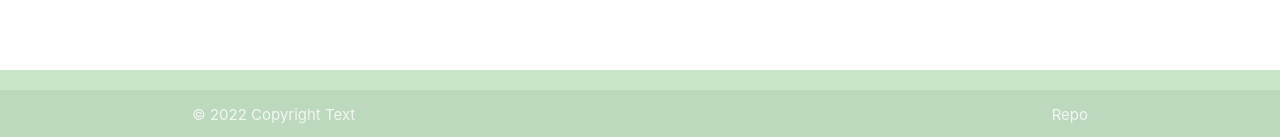
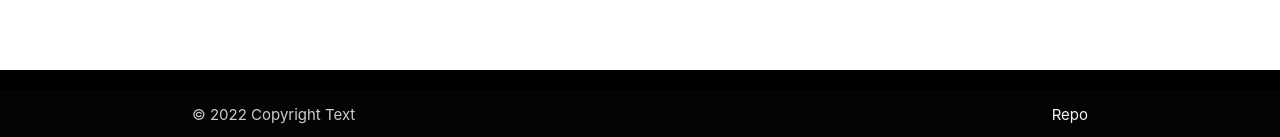
Before and after one commit to alexboagreek/react-spa-food, a React (Create React App) app in the folder react-spa-food/: page /react-spa-food/meal/1 in a window 1280 px wide. Shown: the part 660-797 px from the top of the page. Built offline with nearby package versions, Linux system fonts and the light colour scheme; no server answers.

Commit message:
feat: link to github repo && change footer color

```diff
--- a/react-spa-food/src/components/Footer.jsx
+++ b/react-spa-food/src/components/Footer.jsx
@@ -1,12 +1,12 @@
 function Footer() {
     return (
-        <footer className='page-footer green lighten-4'>
+        <footer className='page-footer black lighten-4'>
             <div className='footer-copyright'>
                 <div className='container'>
                     © {new Date().getFullYear()} Copyright Text
                     <a
                         className='grey-text text-lighten-4 right'
-                        href='https://github.com/michey85/react-food'
+                        href='https://github.com/alexboagreek/react-spa-food'
                         rel='noreferrer'
                         target='_blank'
                     >
```
